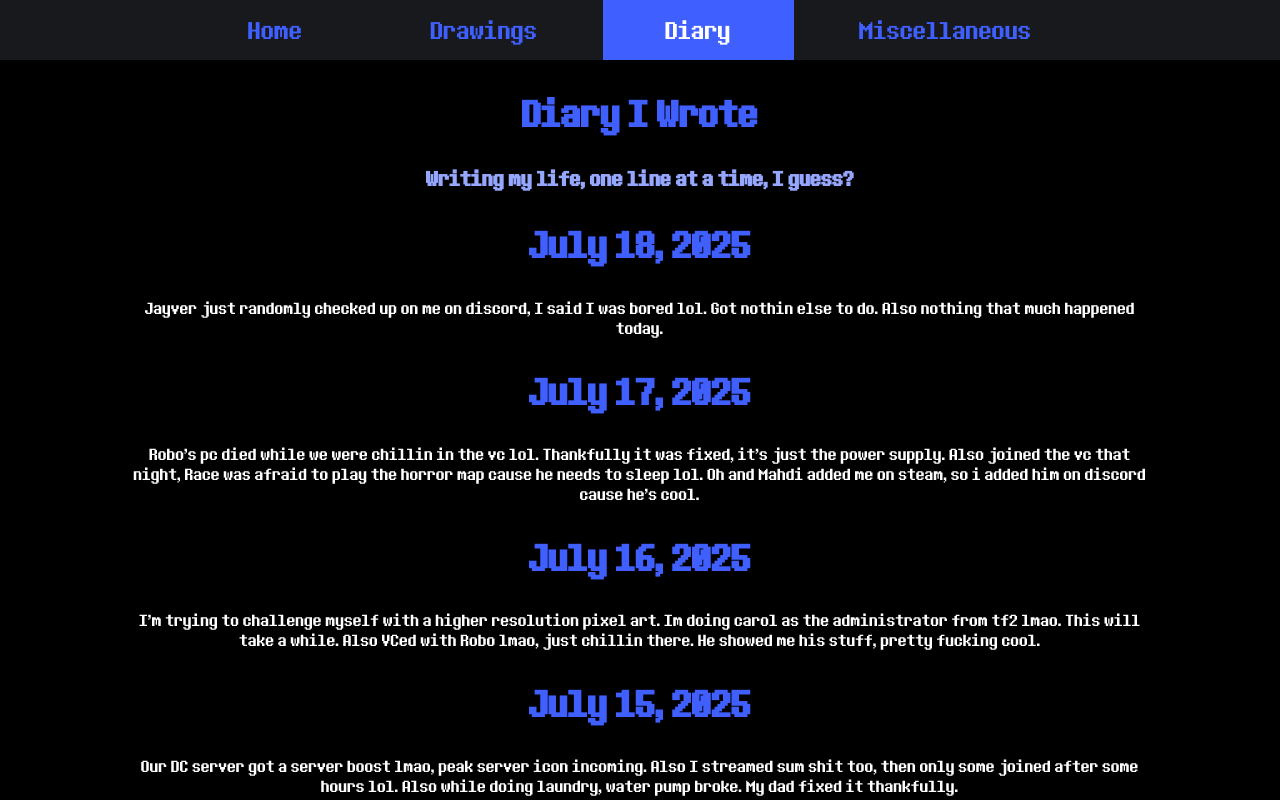
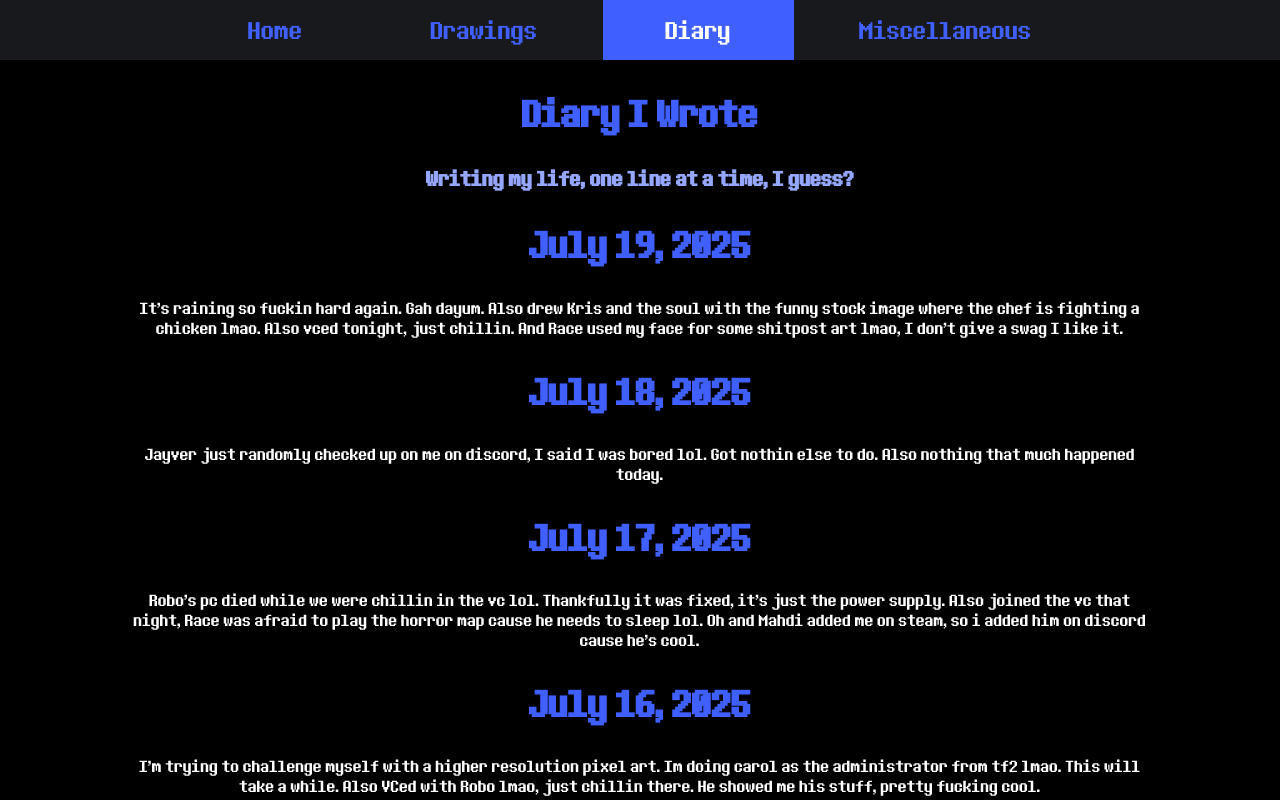
Before and after one commit to SnoopySeven/snoopyseven.github.io, a plain HTML site: page diary.html in a window 1280 px wide. Shown: the top 800 px of the page. Drawn offline with Linux system fonts and the light colour scheme; files whose address does not match are found by name.

Commit message:
New entry

```diff
--- a/diary.html
+++ b/diary.html
@@ -17,6 +17,8 @@
     <div class="diary">
         <h1>Diary I Wrote</h1>
         <h2>Writing my life, one line at a time, I guess?</h2>
+        <h1>July 19, 2025</h1>
+        <p>It's raining so fuckin hard again. Gah dayum. Also drew Kris and the soul with the funny stock image where the chef is fighting a chicken lmao. Also vced tonight, just chillin. And Race used my face for some shitpost art lmao, I don't give a swag I like it.</p>
         <h1>July 18, 2025</h1>
         <p>Jayver just randomly checked up on me on discord, I said I was bored lol. Got nothin else to do. Also nothing that much happened today.</p>
         <h1>July 17, 2025</h1>
```
